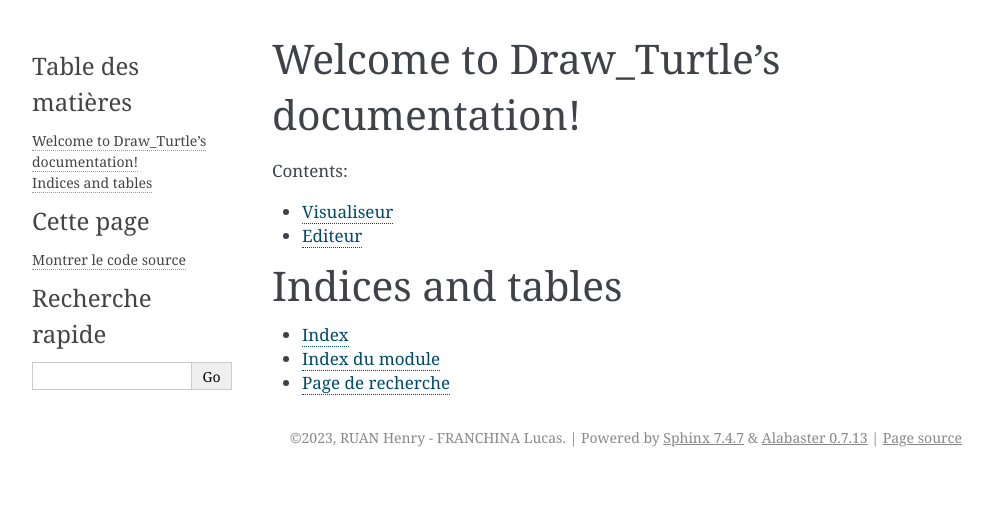
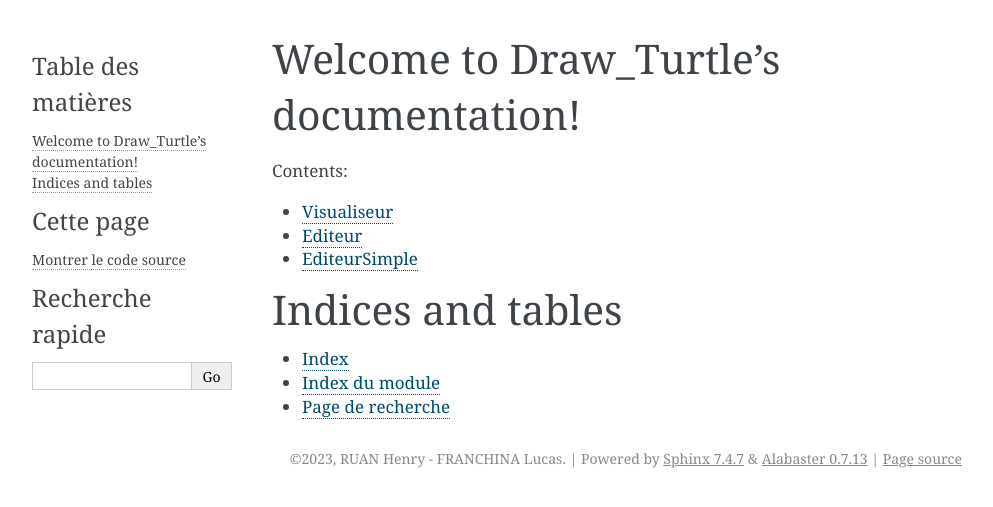
Before and after one commit to Dyslate/Draw_Turtle, a Sphinx documentation site: the page built from docs/source/index.rst, in a window 1280 px wide. Shown: the top 507 px of the page, without its empty margins (148-1141 px from the left). Built offline with Sphinx 7.4.7, drawn with Linux system fonts in a browser that asks for light colours; formulas are drawn with MathJax 3.

Commit message:
ajout de l'editeur simple dans la documentation

```diff
--- /dev/null
+++ b/docs/source/editeursimple.rst
@@ -0,0 +1,5 @@
+EditeurSimple
+===========
+
+.. automodule:: editeurSimple
+   :members:
--- a/docs/source/index.rst
+++ b/docs/source/index.rst
@@ -12,6 +12,7 @@ Welcome to Draw_Turtle's documentation!
 
    visualiseur
    editeur
+   editeursimple
 
 
 Indices and tables
```
Also changed, not shown: editeurSimple.py (+11 -0 lines), 14 other files.
